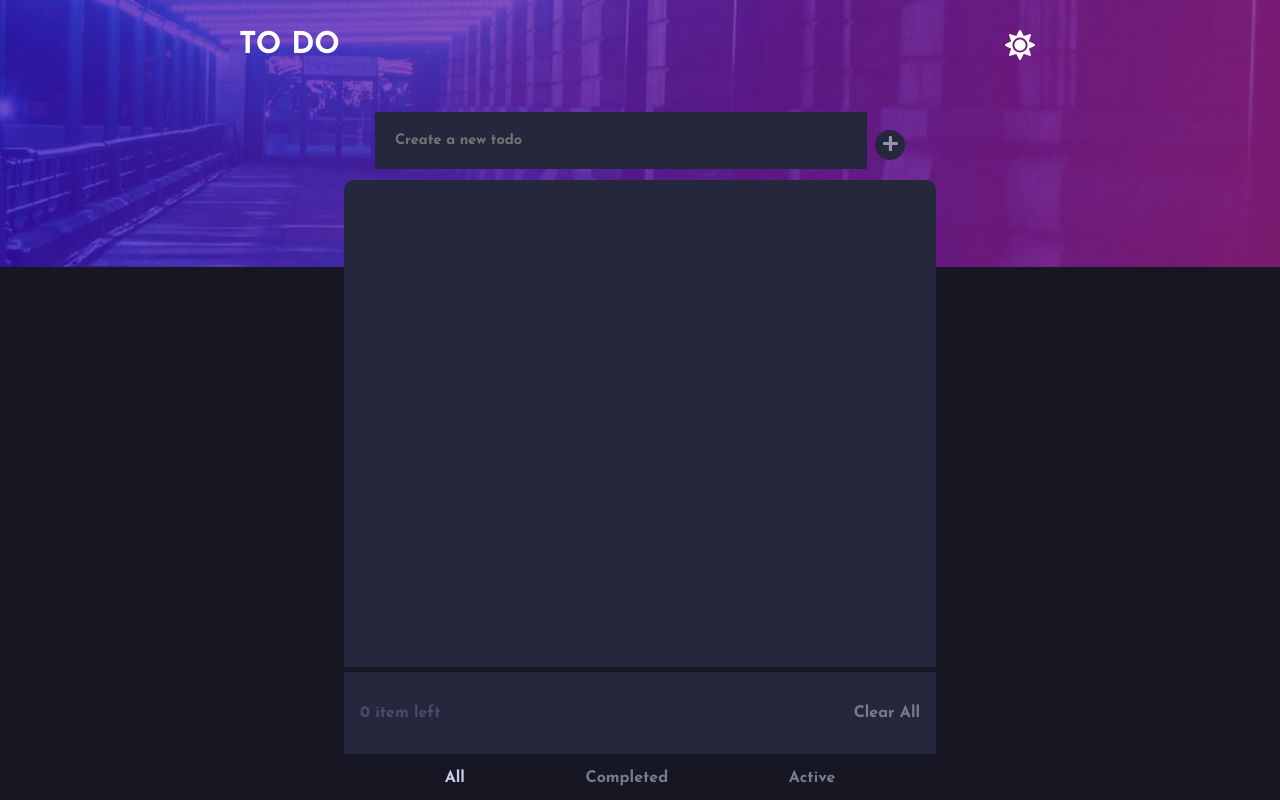
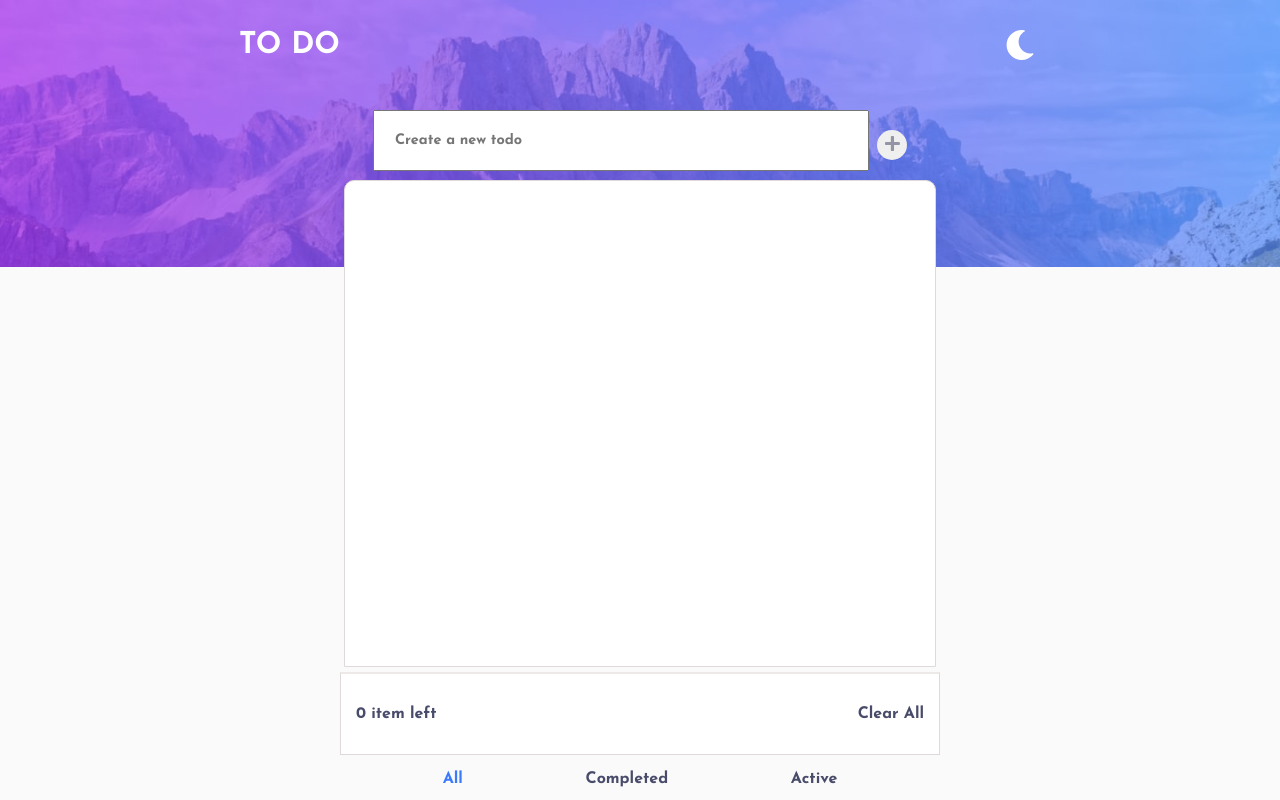
Before and after one commit to Georgeb779/TodoList, a React (Create React App) app: page / in a window 1280 px wide. Built offline with nearby package versions, Linux system fonts and the light colour scheme.

Commit message:
dark mode fix

```diff
--- a/src/App.js
+++ b/src/App.js
@@ -10,11 +10,25 @@ function App() {
   const [inputText, setInputText] = useState("");
   const [todos, setTodos] = useState([]);
   const [status, setStatus] = useState("all");
-  const [darkMode, setDarkMode] = useState(true);
+  const [darkMode, setDarkMode] = useState(getMode);
   const [filterbystatus, setfilterbystatus] = useState([]);
 
-  // funtions
-  // save in local storage
+  useEffect(() => {
+    localStorage.setItem("dark", JSON.stringify(darkMode));
+  }, [darkMode]);
+
+  function getMode() {
+    const savedmode = JSON.parse(localStorage.getItem("dark"));
+    return savedmode || false;
+  }
+
+  if (darkMode === false) {
+    const body = document.body;
+    body.classList.remove("dark-mode");
+  } else {
+    const body = document.body;
+    body.classList.add("dark-mode");
+  }
 
   const saveLocalStorage = () => {
     localStorage.setItem("todos", JSON.stringify(todos));
@@ -30,18 +44,7 @@ function App() {
   };
 
   // useEffect
-
-  useEffect(() => {
-    const body = document.body;
-
-    // If dark mode is enabled - adds classes to update dark-mode styling.
-    // Else, removes and styling is as normal.
-    if (darkMode === true) {
-      body.classList.add("dark-mode");
-    } else {
-      body.classList.remove("dark-mode");
-    }
-  }, [darkMode]);
+  // save in local storage
 
   useEffect(() => {
     getLocalStorage();
@@ -73,11 +76,7 @@ function App() {
       <header>
         <h1>
           TO DO{" "}
-          <button
-            onClick={() =>
-              darkMode === false ? setDarkMode(true) : setDarkMode(false)
-            }
-          >
+          <button onClick={() => setDarkMode((prevMode) => !prevMode)}>
             <FontAwesomeIcon icon={darkMode === false ? faMoon : faSun} />{" "}
           </button>{" "}
         </h1>
```
Also changed, not shown: src/components/Form.js (+23 -9 lines), 1 other file (tests, documents, lock files or other folders).
